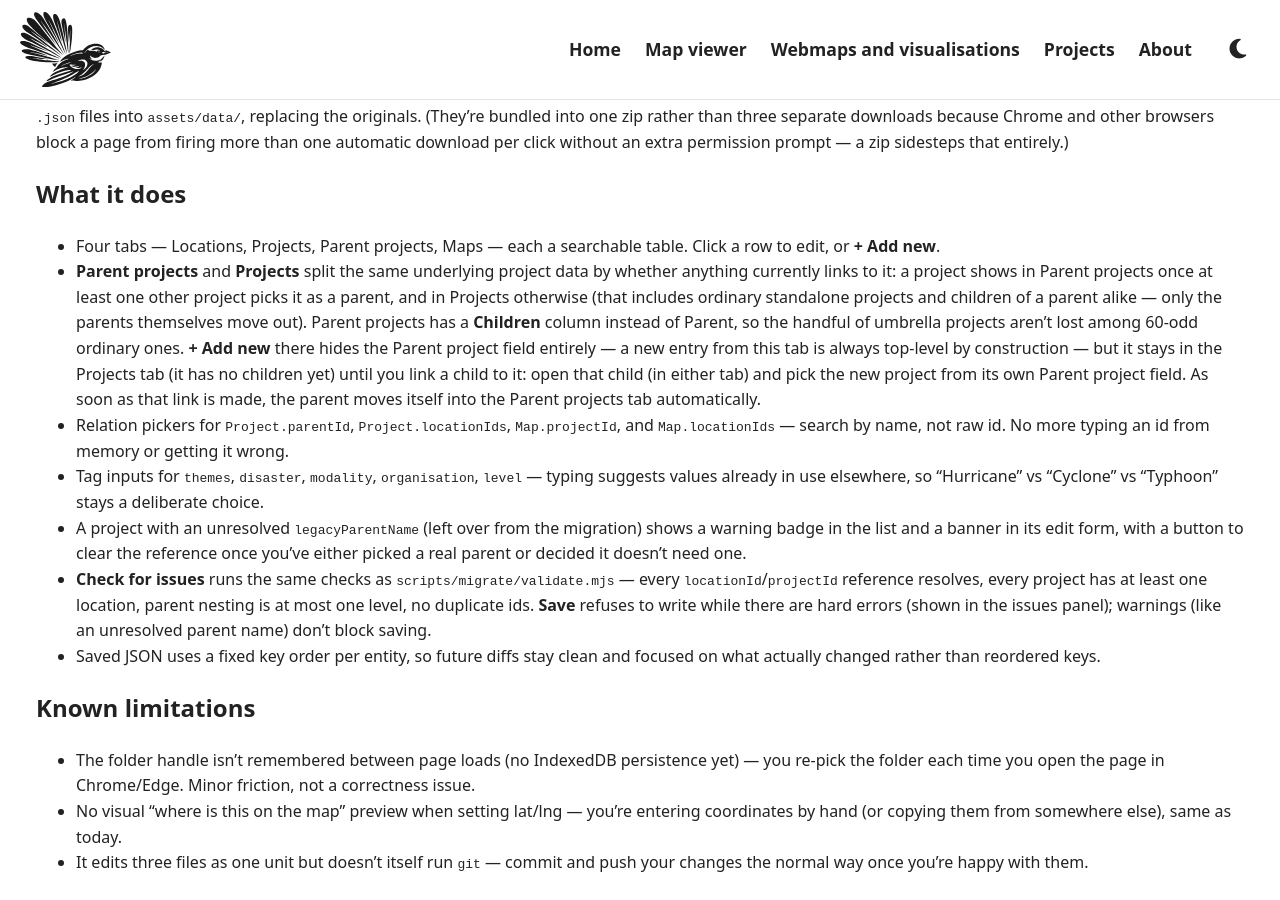
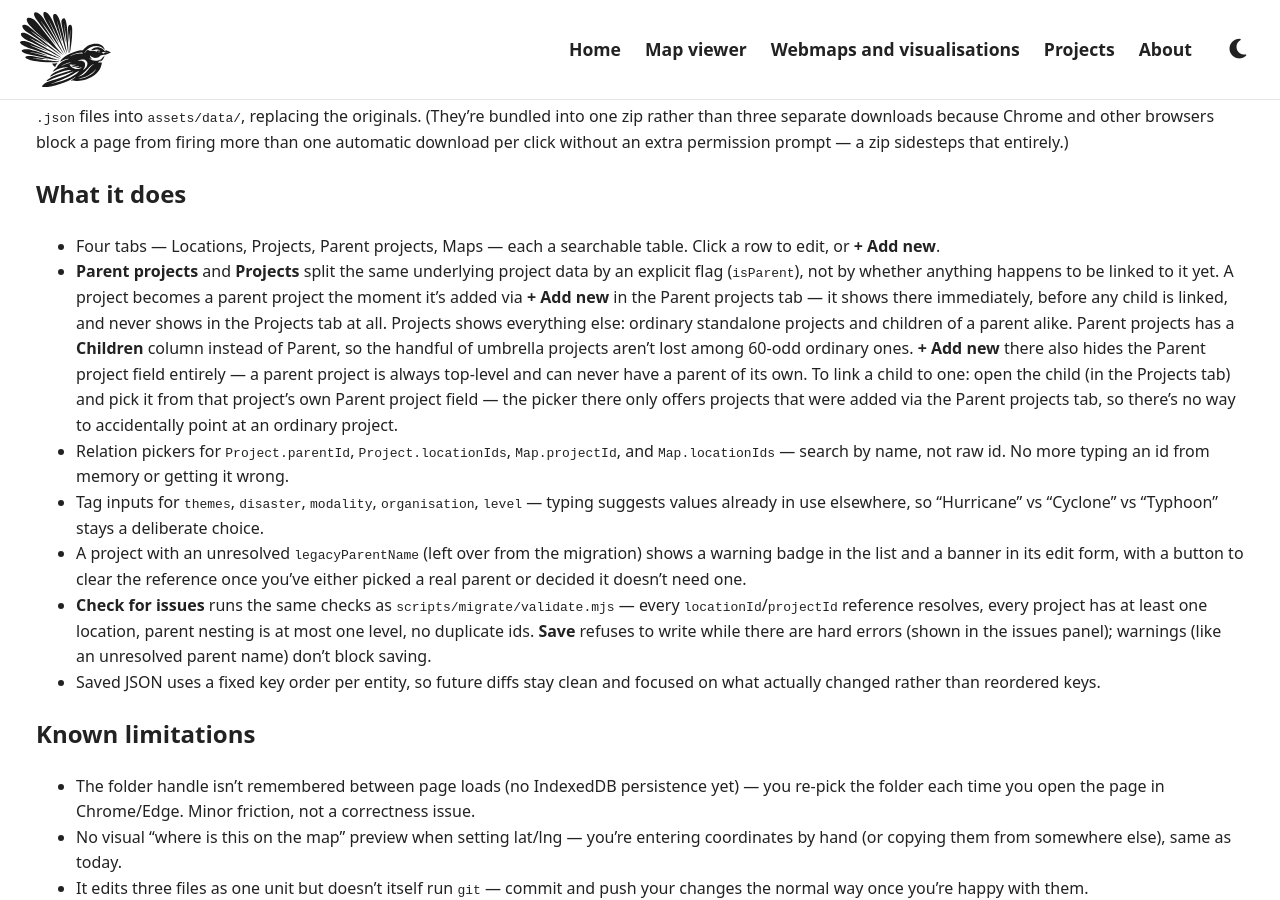
Before and after one commit to matts-maps/portfolio, a Jekyll site: the page built from scripts/data-editor/README.md, in a window 1280 px wide and 900 px high, scrolled down 397 px. Built offline with Jekyll 4.4.1, drawn with Linux system fonts in a browser that asks for light colours; our own code applies the rules of GitHub Pages for plain Markdown files.

Commit message:
data-editor: parent-ness is an explicit flag, not inferred
Matt: "The Parent projects tab should only have Parent projects and
no other projects. When a new parent project is added it should
only be listed in the parent projects tab" - the previous
hasChildren()-based split meant a freshly-added parent sat in
Projects until a child was linked to it, which didn't match that.

Added Project.isParent (bool). Set once, automatically, when a
project is added via the Parent projects tab's "+ Add new" - never
inferred from whether anything currently links to it. Parent
projects now shows exactly the projects with isParent: true, always,
from the moment they're created; Projects shows everything else
(ordinary projects and children of a parent alike). isParent
projects never show a Parent project field at all, at creation or
when editing later - they're top-level by definition.

Tightened the other end too: the Parent project field's picker (on
regular projects) now only offers isParent-flagged projects, so
there's no way to accidentally point a child at an ordinary project.
Added two validateAll() checks for hand-edited data that violates
this (a parent with its own parent; a project pointing at a "parent"
that isn't flagged as one).

Rewrote the Playwright coverage for the add -> immediately-listed ->
never-in-Projects -> link-a-child lifecycle - 39/39 checks pass.

Co-Authored-By: Claude Sonnet 5 <noreply@anthropic.com>
Claude-Session: https://claude.ai/code/session_01U6eA3b1hGEtCdSBRMCYzGX

```diff
--- a/scripts/data-editor/README.md
+++ b/scripts/data-editor/README.md
@@ -25,18 +25,19 @@ an extra permission prompt — a zip sidesteps that entirely.)
 - Four tabs — Locations, Projects, Parent projects, Maps — each a searchable
   table. Click a row to edit, or **+ Add new**.
 - **Parent projects** and **Projects** split the same underlying project data
-  by whether anything currently links to it: a project shows in Parent
-  projects once at least one other project picks it as a parent, and in
-  Projects otherwise (that includes ordinary standalone projects and
-  children of a parent alike — only the parents themselves move out).
-  Parent projects has a **Children** column instead of Parent, so the
-  handful of umbrella projects aren't lost among 60-odd ordinary ones.
-  **+ Add new** there hides the Parent project field entirely — a new entry
-  from this tab is always top-level by construction — but it stays in the
-  Projects tab (it has no children yet) until you link a child to it: open
-  that child (in either tab) and pick the new project from its own Parent
-  project field. As soon as that link is made, the parent moves itself into
-  the Parent projects tab automatically.
+  by an explicit flag (`isParent`), not by whether anything happens to be
+  linked to it yet. A project becomes a parent project the moment it's added
+  via **+ Add new** in the Parent projects tab — it shows there immediately,
+  before any child is linked, and never shows in the Projects tab at all.
+  Projects shows everything else: ordinary standalone projects and children
+  of a parent alike. Parent projects has a **Children** column instead of
+  Parent, so the handful of umbrella projects aren't lost among 60-odd
+  ordinary ones. **+ Add new** there also hides the Parent project field
+  entirely — a parent project is always top-level and can never have a
+  parent of its own. To link a child to one: open the child (in the Projects
+  tab) and pick it from that project's own Parent project field — the picker
+  there only offers projects that were added via the Parent projects tab, so
+  there's no way to accidentally point at an ordinary project.
 - Relation pickers for `Project.parentId`, `Project.locationIds`, `Map.projectId`,
   and `Map.locationIds` — search by name, not raw id. No more typing an id from
   memory or getting it wrong.
```
Also changed, not shown: scripts/data-editor/index.html (+27 -18 lines), scripts/data-editor/test.mjs (+31 -74 lines).
